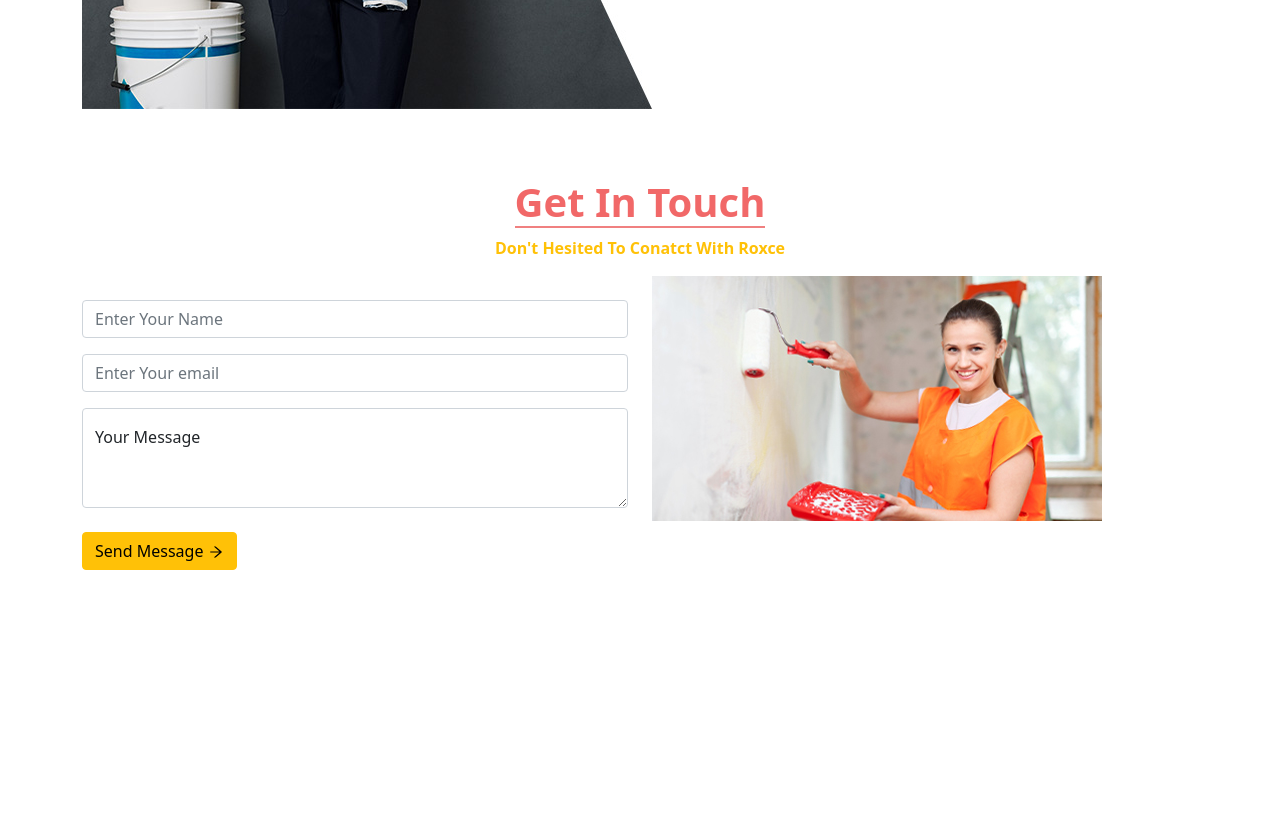
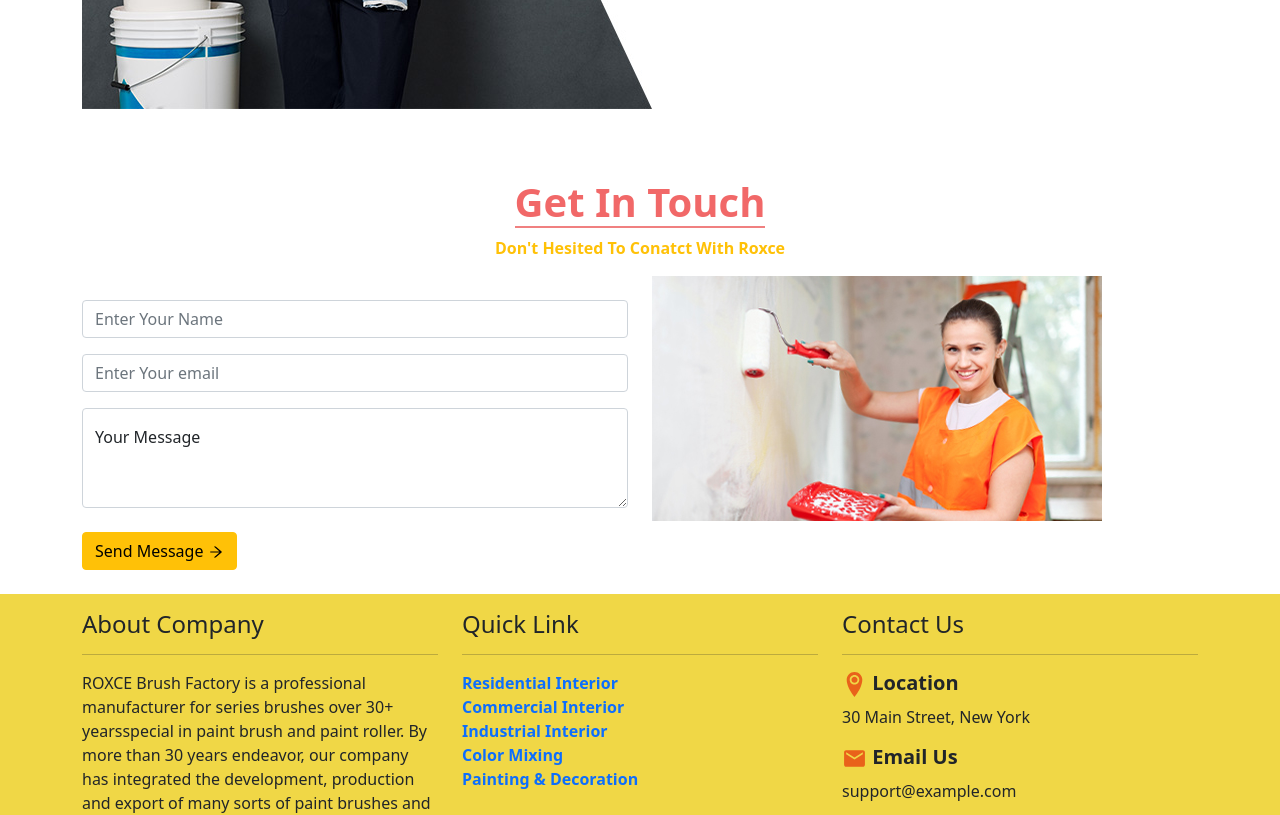
Before and after one commit to Ummy-Aimon/manufacture-client-side, a React (Create React App) app: page / in a window 1280 px wide. Shown: the part 1600-2415 px from the top of the page. Built offline with nearby package versions, Linux system fonts and the light colour scheme.

Commit message:
contact responsive

```diff
--- a/src/Component/Pages/Contact/Contact.css
+++ b/src/Component/Pages/Contact/Contact.css
@@ -1,3 +1,7 @@
-.contact{
-    min-height:750px;
-}
+/* media query Mobile */
+
+@media only screen and (max-width: 1200px) {
+    .contact{
+        min-height: 720px;
+    }
+  }
```
